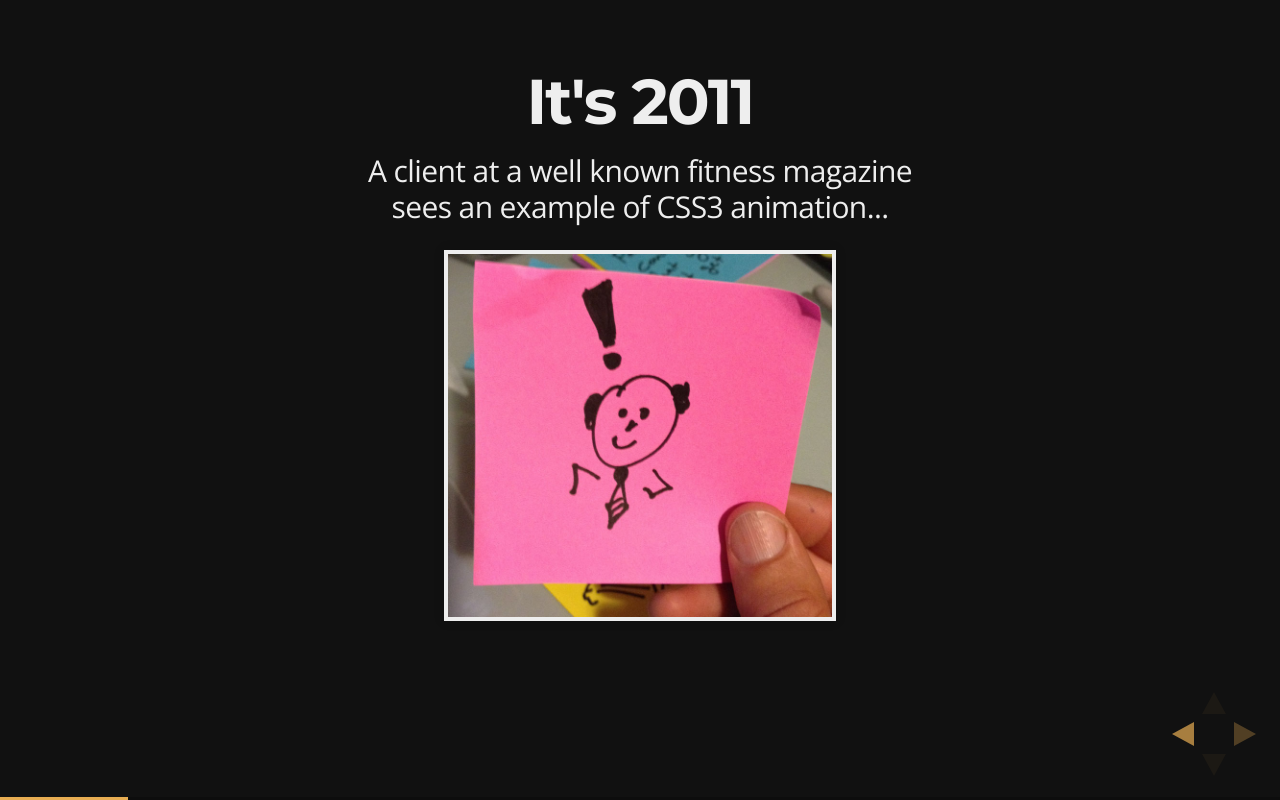
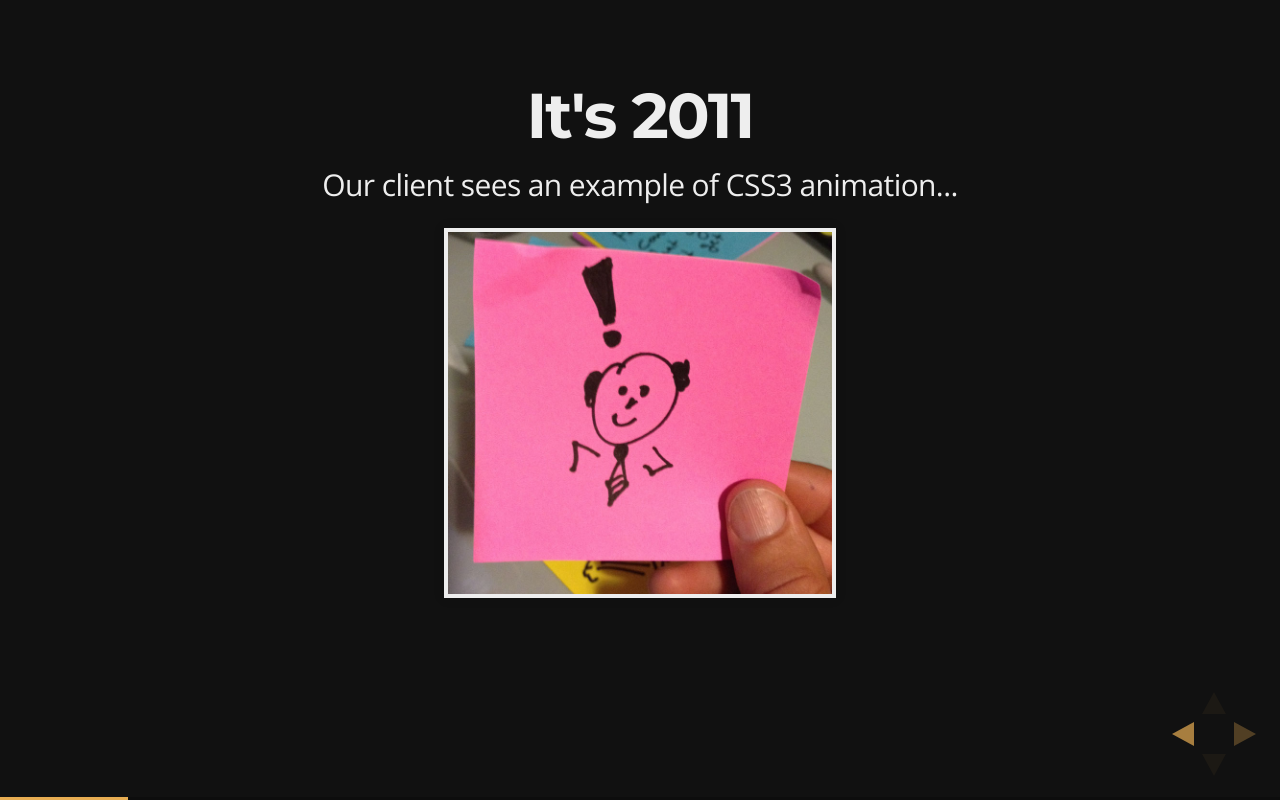
Before and after one commit to menslow/slash-page-revisited, a website: page index.html in a window 1280 px wide. Both pictures are taken after a click on the element 1251 px from the left and 734 px from the top of the page. Drawn offline with nearby package versions, Linux system fonts and the light colour scheme.

Commit message:
removed client info

```diff
--- a/index.html
+++ b/index.html
@@ -54,8 +54,7 @@
 
 				<section data-transition="cube">
 					<h2>It's 2011</h2>
-					<p>A client at a well known fitness magazine<br />
-					sees an example of CSS3 animation...</p>
+					<p>Our client sees an example of CSS3 animation...</p>
 					<img src="images/yippy.jpg" width="40%" alt="Boss man">
 					<blockquote class="fragment" cite="Awesome Client">
 						We gotta have this on our home page!
```
